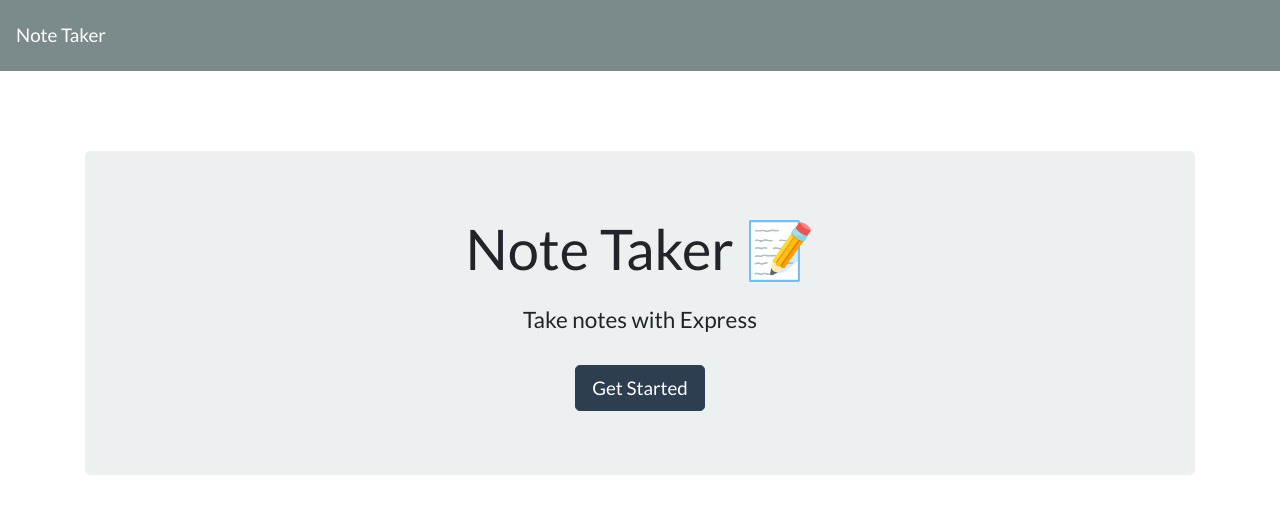
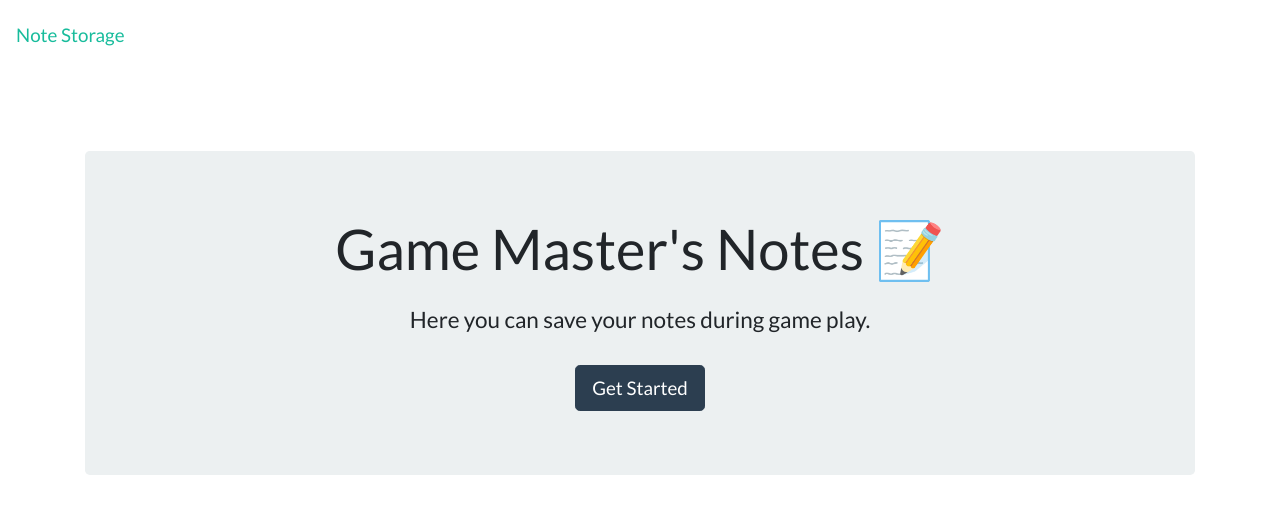
Before and after one commit to Erik-jpg/Note-Taker, a website: page public/index.html in a window 1280 px wide. Drawn offline with nearby package versions, Linux system fonts and the light colour scheme; no server answers.

Commit message:
name change.

```diff
--- a/public/index.html
+++ b/public/index.html
@@ -5,19 +5,21 @@
   <meta charset="UTF-8">
   <meta name="viewport" content="width=device-width, initial-scale=1.0">
   <meta http-equiv="X-UA-Compatible" content="ie=edge">
-  <title>Note Taker</title>
+  <title>Game Master's Notes</title>
+
   <link rel="stylesheet" href="https://cdnjs.cloudflare.com/ajax/libs/bootswatch/4.1.3/flatly/bootstrap.min.css" />
+
 </head>
 
 <body>
-  <nav class="navbar navbar-dark bg-dark">
-    <a class="navbar-brand" href="/">Note Taker
+  <nav class="navbar">
+    <a class="navbar-brand" href="/">Note Storage
     </a>
   </nav>
   <div class="container">
     <div style="margin-top: 80px;" class="jumbotron text-center">
-      <h1 class="display-4">Note Taker <span role="img" aria-label="Memo">📝</span></h1>
-      <h4 class="mt-4">Take notes with Express</h4>
+      <h1 class="display-4">Game Master's Notes <span role="img" aria-label="Memo">📝</span></h1>
+      <h4 class="mt-4">Here you can save your notes during game play.</h4>
       <a class="btn btn-primary btn-lg mt-4" href="notes.html" role="button">Get Started</a>
     </div>
   </div>
```
